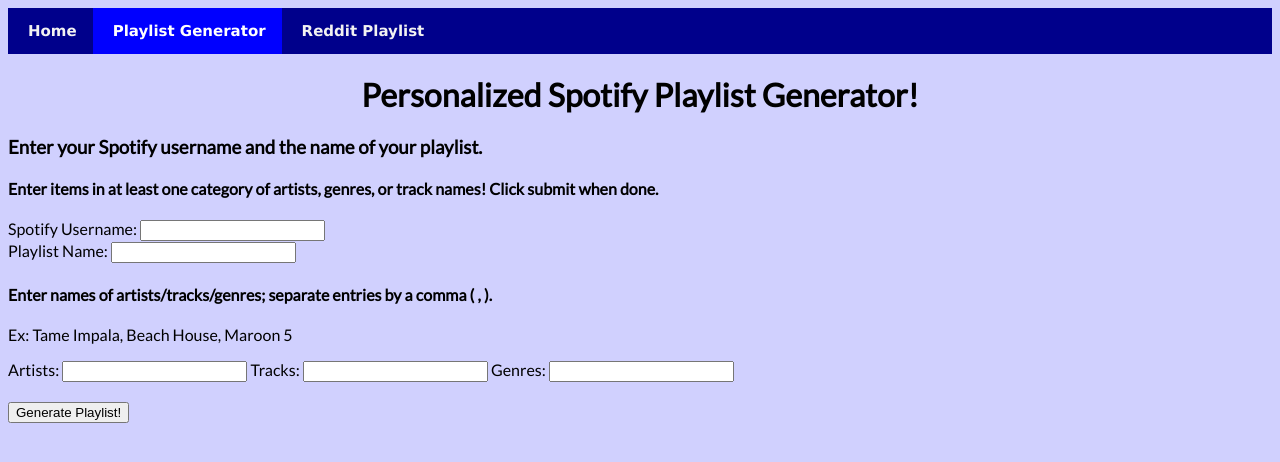
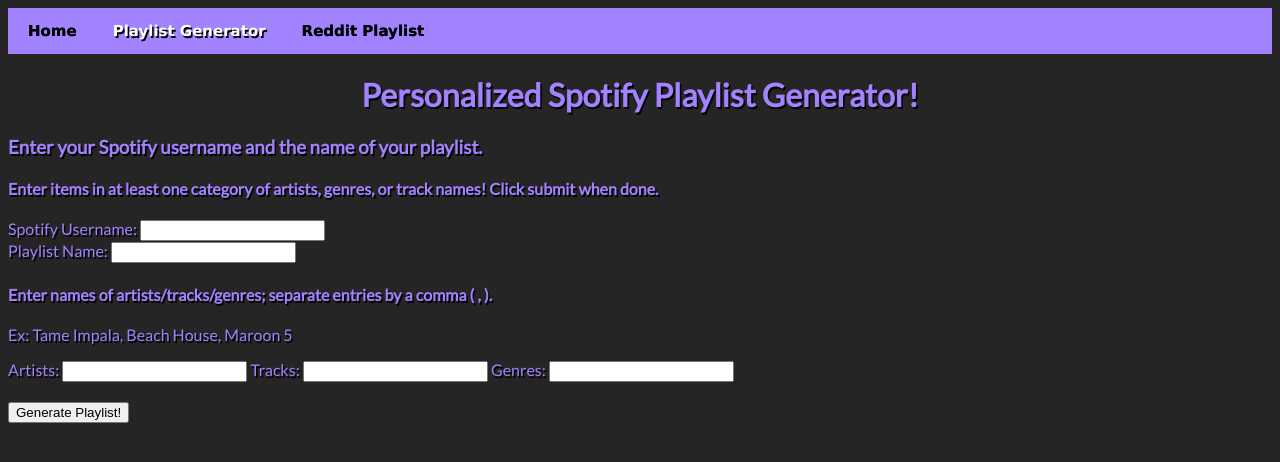
Before and after one commit to rishabsridhar/spotify-playlist-generator, a Flask app: page /playlist_generator in a window 1280 px wide. Shown: the top 462 px of the page. Run offline with Flask 2, Linux system fonts and the light colour scheme; parts of the project's set-up code (start-up, migrations or seed data) failed here and were passed over; some libraries are stand-ins or nearby versions.

Commit message:
updated CSS

```diff
--- a/static/pg_style.css
+++ b/static/pg_style.css
@@ -1,5 +1,7 @@
 body {
-    background-color: #D0D0FE;
+    background-color: #252525;
+    color: #a382ff;
+    text-shadow: 1.5px 1.5px black;
     font-family: 'Lato', sans-serif;
 }
 
@@ -9,7 +11,7 @@ h1 {
 }
 
 .generated_songs {
-    color: blue;
+    color: #a382ff;
     font-family: 'Lato', sans-serif;
     font-weight: 700;
 }
@@ -22,13 +24,14 @@ h1 {
 
 
 .top-nav {
-    background-color: darkblue;
+    background-color: #a382ff;
     overflow: hidden;
 }
 
 .top-nav a {
     float: left;
-    color: #f2f2f2;
+    color: black;
+    text-shadow: 0px 0px;
     text-align: center;
     padding: 14px 16px;
     padding-left: 20px;
@@ -45,6 +48,7 @@ h1 {
 }
 
 .top-nav a.active {
-    background-color: blue;
+    background-color: #a382ff;
     color: white;
+    text-shadow: 1.5px 1.5px black;
 }
```
Also changed, not shown: static/index_style.css (+9 -4 lines), static/reddit_style.css (+8 -4 lines).
